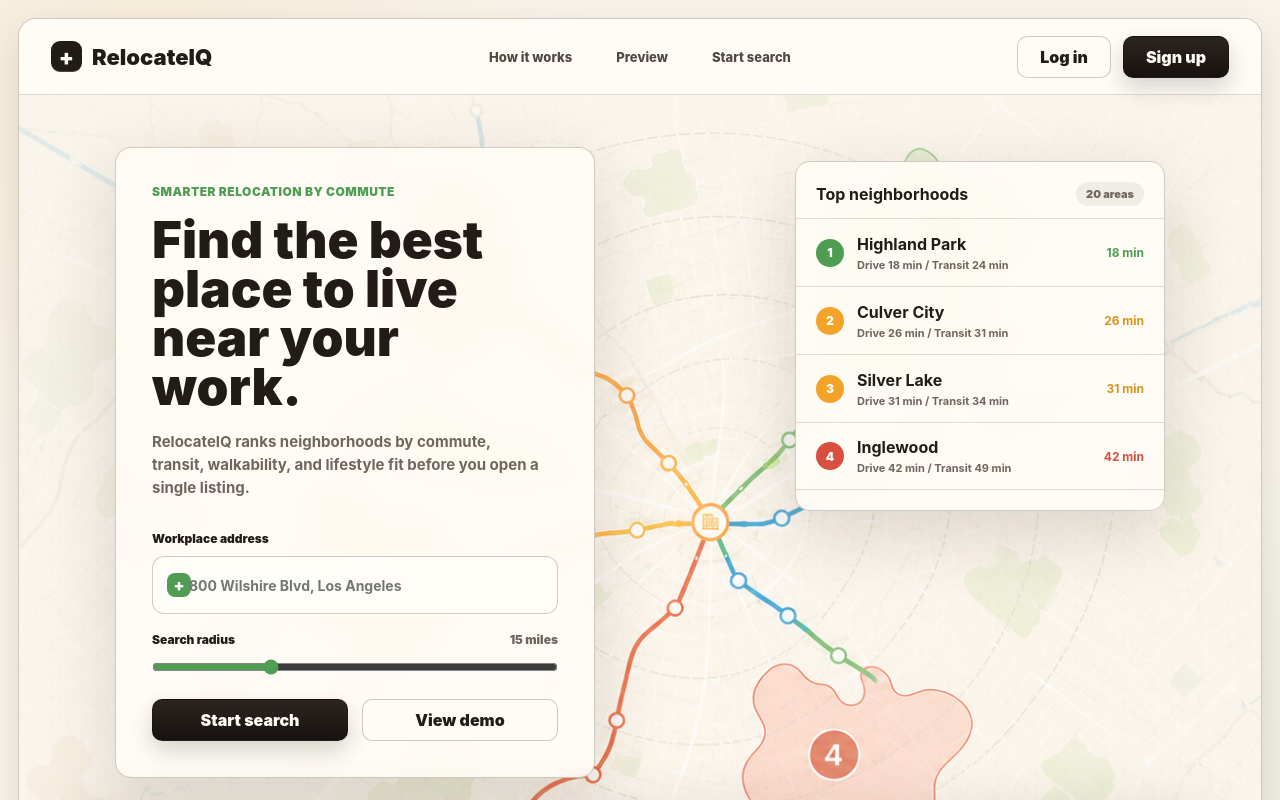
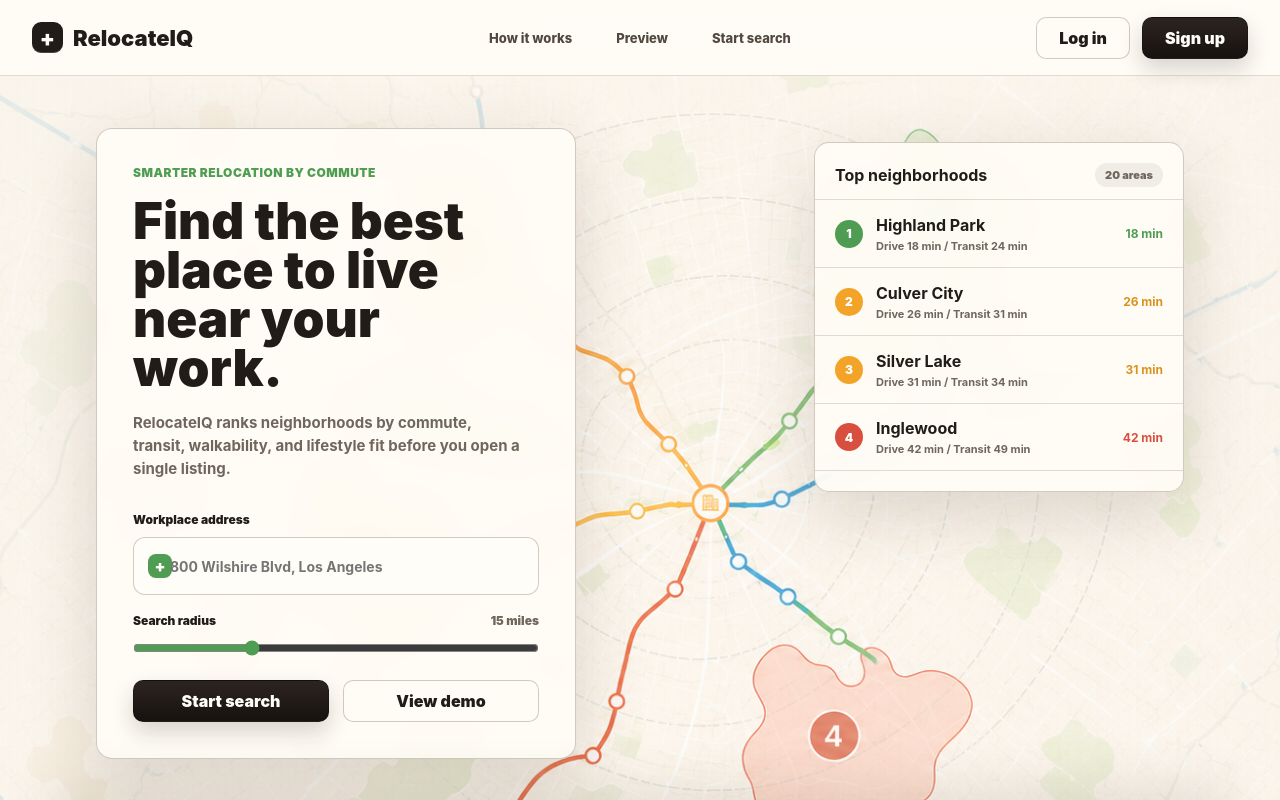
Before and after one commit to saat12d/relocateiq, a React app in the folder frontend/: page / in a window 1280 px wide. Shown: the top 800 px of the page. Built offline with nearby package versions, Linux system fonts and the light colour scheme; the HTML template or start-up script is replaced by a standard one.

Commit message:
Remove homepage browser frame

```diff
--- a/frontend/src/index.css
+++ b/frontend/src/index.css
@@ -31,16 +31,11 @@
 button, input { font: inherit; }
 button { border: 0; }
 
-.home-page { min-height: 100vh; padding: 18px; }
+.home-page { min-height: 100vh; }
 .home-shell {
   overflow: hidden;
-  width: min(100%, 1540px);
-  min-height: calc(100vh - 36px);
-  margin: 0 auto;
-  border: 1px solid var(--line-strong);
-  border-radius: 18px;
+  min-height: 100vh;
   background: rgba(255, 252, 246, 0.76);
-  box-shadow: var(--soft-shadow);
 }
 
 .site-header {
@@ -330,8 +325,6 @@
 }
 
 @media (max-width: 760px) {
-  .home-page { padding: 8px; }
-  .home-shell { min-height: calc(100vh - 16px); border-radius: 14px; }
   .site-header { min-height: 68px; padding: 0 16px; }
   .site-logo { font-size: 18px; }
   .site-actions .button--ghost { display: none; }
```
